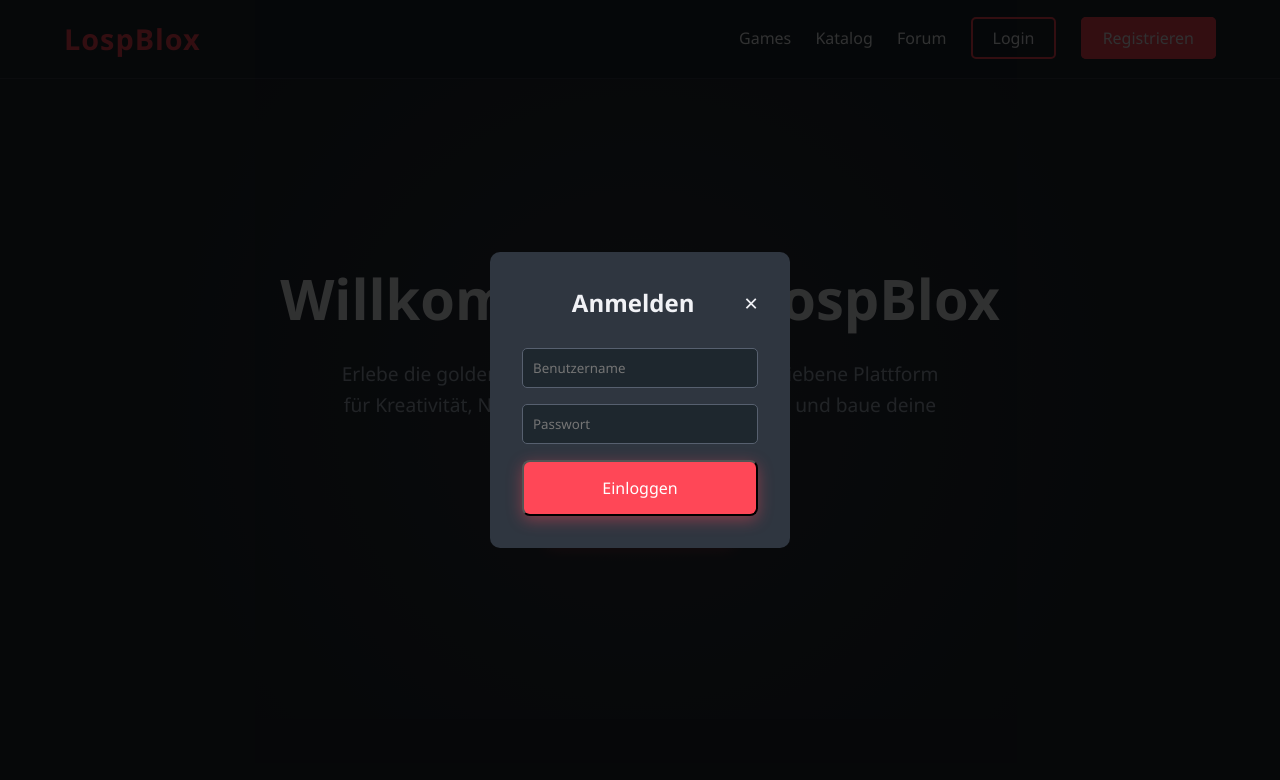
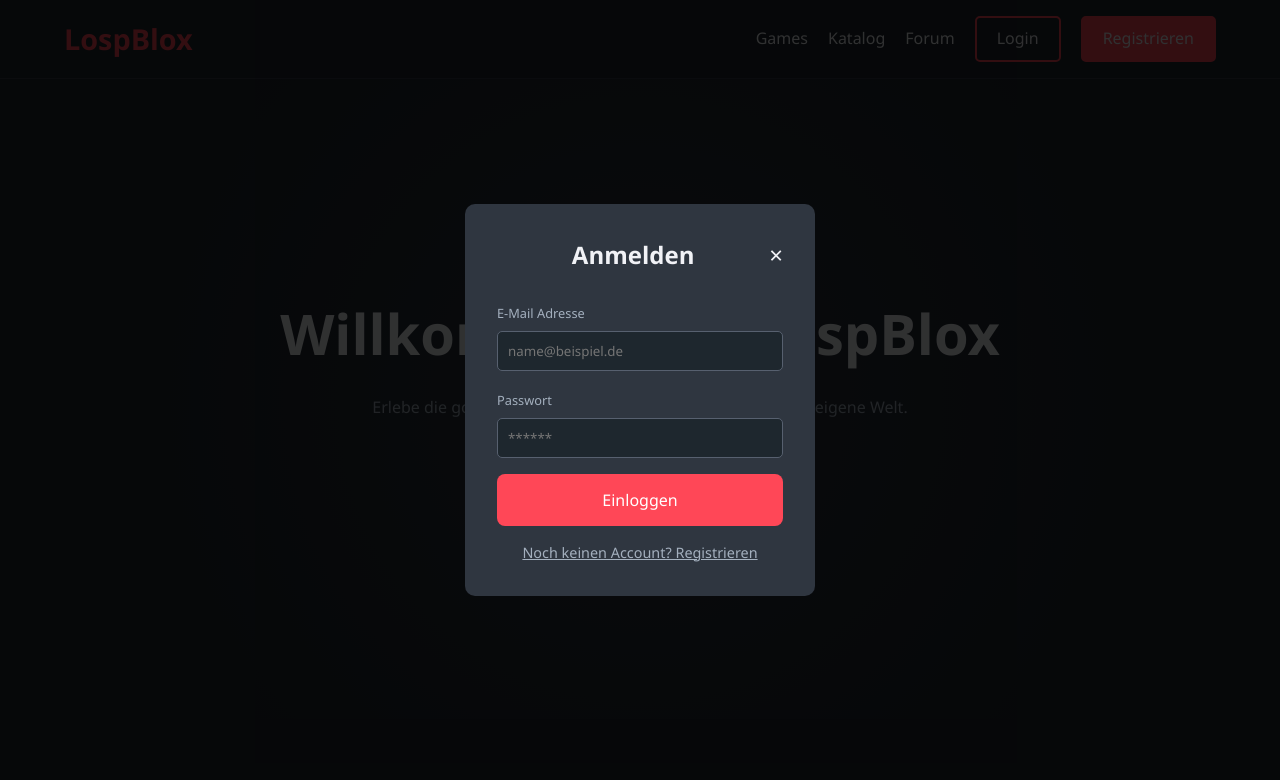
Before and after one commit to LospashRevival/lospashRev.com, a plain HTML site: page lospblox.html in a window 1280 px wide. Both pictures are taken after a click on the link "Login". Shown: the top 780 px of the page. Drawn offline with Linux system fonts and the light colour scheme; no server answers.

Commit message:
Update lospblox.html

```diff
--- a/lospblox.html
+++ b/lospblox.html
@@ -5,184 +5,65 @@
     <meta name="viewport" content="width=device-width, initial-scale=1.0">
     <title>LospBlox - Rewrite History</title>
     <style>
-        /* --- CSS STYLING --- */
+        /* --- CSS STYLING (Unverändert modern) --- */
         :root {
-            --primary: #ff4757; /* Ein kräftiges Rot für Akzente */
+            --primary: #ff4757;
             --bg-dark: #1e272e;
             --bg-card: #2f3640;
             --text-main: #f1f2f6;
             --text-muted: #a4b0be;
+            --success: #2ed573;
         }
 
-        * {
-            margin: 0;
-            padding: 0;
-            box-sizing: border-box;
-            font-family: 'Segoe UI', Tahoma, Geneva, Verdana, sans-serif;
-        }
-
-        body {
-            background-color: var(--bg-dark);
-            color: var(--text-main);
-            line-height: 1.6;
-        }
+        * { margin: 0; padding: 0; box-sizing: border-box; font-family: 'Segoe UI', sans-serif; }
+        body { background-color: var(--bg-dark); color: var(--text-main); line-height: 1.6; }
 
         /* Navigation */
         nav {
-            display: flex;
-            justify-content: space-between;
-            align-items: center;
-            padding: 1rem 5%;
-            background-color: rgba(30, 39, 46, 0.95);
-            border-bottom: 1px solid #353b48;
-            position: sticky;
-            top: 0;
-            z-index: 100;
+            display: flex; justify-content: space-between; align-items: center; padding: 1rem 5%;
+            background-color: rgba(30, 39, 46, 0.95); border-bottom: 1px solid #353b48;
+            position: sticky; top: 0; z-index: 100;
         }
+        .logo { font-size: 1.8rem; font-weight: bold; color: var(--primary); }
+        .nav-links { display: flex; align-items: center; }
+        .nav-links a { color: var(--text-main); text-decoration: none; margin-left: 20px; transition: 0.3s; cursor: pointer; }
+        .nav-links a:hover { color: var(--primary); }
 
-        .logo {
-            font-size: 1.8rem;
-            font-weight: bold;
-            color: var(--primary);
-            letter-spacing: 1px;
+        /* Auth Buttons */
+        .auth-buttons { display: flex; }
+        .user-info { display: none; align-items: center; gap: 10px; }
+        .btn-login { border: 2px solid var(--primary); padding: 8px 20px; border-radius: 5px; }
+        .btn-register { background-color: var(--primary); border: 2px solid var(--primary); padding: 8px 20px; border-radius: 5px; margin-left: 10px; }
+        .btn-logout { border: 1px solid #57606f; padding: 5px 10px; border-radius: 5px; font-size: 0.8rem; }
+
+        /* Hero */
+        .hero {
+            height: 80vh; display: flex; flex-direction: column; justify-content: center; align-items: center; text-align: center;
+            background: radial-gradient(circle at center, #2f3640 0%, #1e272e 70%); padding: 0 20px;
         }
+        .hero h1 { font-size: 3.5rem; margin-bottom: 1rem; }
+        .hero p { color: var(--text-muted); max-width: 600px; margin-bottom: 2rem; }
+        .cta-button {
+            background-color: var(--primary); color: white; padding: 15px 40px; font-size: 1.2rem;
+            text-decoration: none; border-radius: 8px; transition: transform 0.2s; border: none; cursor: pointer;
+        }
+        .cta-button:hover { transform: scale(1.05); }
 
-        .nav-links a {
-            color: var(--text-main);
-            text-decoration: none;
-            margin-left: 20px;
-            font-weight: 500;
-            transition: 0.3s;
+        /* Modal */
+        .modal {
+            display: none; position: fixed; top: 0; left: 0; width: 100%; height: 100%;
+            background: rgba(0,0,0,0.8); justify-content: center; align-items: center; z-index: 1000;
         }
-
-        .nav-links a:hover {
-            color: var(--primary);
+        .modal-content { background: var(--bg-card); padding: 2rem; border-radius: 10px; width: 350px; text-align: center; }
+        .input-group { margin-bottom: 1rem; text-align: left; }
+        .input-group label { font-size: 0.8rem; color: var(--text-muted); }
+        .input-group input {
+            width: 100%; padding: 10px; background: var(--bg-dark); border: 1px solid #57606f;
+            color: white; border-radius: 5px; margin-top: 5px;
         }
-
-        .btn-login {
-            background-color: transparent;
-            border: 2px solid var(--primary);
-            padding: 8px 20px;
-            border-radius: 5px;
-            cursor: pointer;
-        }
-
-        .btn-register {
-            background-color: var(--primary);
-            border: 2px solid var(--primary);
-            padding: 8px 20px;
-            border-radius: 5px;
-            margin-left: 10px;
-            cursor: pointer;
-        }
-
-        /* Hero Section */
-        .hero {
-            height: 80vh;
-            display: flex;
-            flex-direction: column;
-            justify-content: center;
-            align-items: center;
-            text-align: center;
-            background: radial-gradient(circle at center, #2f3640 0%, #1e272e 70%);
-            padding: 0 20px;
-        }
-
-        .hero h1 {
-            font-size: 3.5rem;
-            margin-bottom: 1rem;
-        }
-
-        .hero p {
-            font-size: 1.2rem;
-            color: var(--text-muted);
-            max-width: 600px;
-            margin-bottom: 2rem;
-        }
-
-        .cta-button {
-            background-color: var(--primary);
-            color: white;
-            padding: 15px 40px;
-            font-size: 1.2rem;
-            text-decoration: none;
-            border-radius: 8px;
-            transition: transform 0.2s;
-            box-shadow: 0 4px 15px rgba(255, 71, 87, 0.4);
-        }
-
-        .cta-button:hover {
-            transform: scale(1.05);
-        }
-
-        /* Features / Stats */
-        .features {
-            display: grid;
-            grid-template-columns: repeat(auto-fit, minmax(250px, 1fr));
-            gap: 2rem;
-            padding: 4rem 10%;
-        }
-
-        .card {
-            background-color: var(--bg-card);
-            padding: 2rem;
-            border-radius: 10px;
-            text-align: center;
-            box-shadow: 0 4px 6px rgba(0,0,0,0.1);
-        }
-
-        .card h3 {
-            margin-bottom: 10px;
-            color: var(--primary);
-        }
-
-        /* Footer */
-        footer {
-            text-align: center;
-            padding: 2rem;
-            background-color: #151b20;
-            color: var(--text-muted);
-            font-size: 0.9rem;
-            margin-top: 2rem;
-        }
-
-        /* Modal (Login Pop-up Mockup) */
-        .modal {
-            display: none;
-            position: fixed;
-            top: 0; left: 0; width: 100%; height: 100%;
-            background: rgba(0,0,0,0.8);
-            justify-content: center;
-            align-items: center;
-            z-index: 1000;
-        }
-
-        .modal-content {
-            background: var(--bg-card);
-            padding: 2rem;
-            border-radius: 10px;
-            width: 300px;
-            text-align: center;
-        }
-
-        .input-group {
-            margin-bottom: 1rem;
-        }
-
-        .input-group input {
-            width: 100%;
-            padding: 10px;
-            background: var(--bg-dark);
-            border: 1px solid #57606f;
-            color: white;
-            border-radius: 5px;
-        }
-
-        .close-btn {
-            float: right;
-            cursor: pointer;
-            font-size: 1.5rem;
-        }
+        .close-btn { float: right; cursor: pointer; font-size: 1.5rem; }
+        .switch-mode { margin-top: 15px; font-size: 0.9rem; color: var(--text-muted); cursor: pointer; text-decoration: underline; }
+        .error-msg { color: #ff4757; font-size: 0.8rem; margin-bottom: 10px; display: none; }
 
     </style>
 </head>
@@ -194,70 +75,199 @@
             <a href="#">Games</a>
             <a href="#">Katalog</a>
             <a href="#">Forum</a>
-            <a href="#" onclick="openModal()" class="btn-login">Login</a>
-            <a href="#" class="btn-register">Registrieren</a>
+
+            <div class="auth-buttons" id="auth-logged-out">
+                <a onclick="openModal('login')" class="btn-login">Login</a>
+                <a onclick="openModal('register')" class="btn-register">Registrieren</a>
+            </div>
+
+            <div class="user-info" id="auth-logged-in">
+                <span id="username-display">Spieler</span>
+                <span style="color: #2ed573; font-size: 0.9rem;">● Online</span>
+                <button onclick="logoutUser()" class="btn-logout">Logout</button>
+            </div>
         </div>
     </nav>
 
     <section class="hero">
-        <h1>Willkommen bei LospBlox</h1>
-        <p>Erlebe die goldene Ära neu. Eine Community-getriebene Plattform für Kreativität, Nostalgie und Spaß. Tritt heute bei und baue deine eigene Welt.</p>
-        <a href="#" class="cta-button" onclick="alert('Client Download ist noch nicht verfügbar!')">Jetzt Spielen</a>
+        <h1 id="hero-title">Willkommen bei LospBlox</h1>
+        <p>Erlebe die goldene Ära neu. Tritt heute bei und baue deine eigene Welt.</p>
+        <button class="cta-button" onclick="downloadClient()">Client Herunterladen</button>
     </section>
 
-    <section class="features">
-        <div class="card">
-            <h3>2016 Client</h3>
-            <p>Wir nutzen eine stabile und sichere Version des klassischen Clients für maximale Nostalgie.</p>
-        </div>
-        <div class="card">
-            <h3>Custom Economy</h3>
-            <p>Verdiene LospBux durch Spielen und Handeln. Ein komplett neues Wirtschaftssystem.</p>
-        </div>
-        <div class="card">
-            <h3>Sicherheit</h3>
-            <p>Deine Daten sind bei uns sicher. Wir nutzen modernes Hashing und Security-Standards.</p>
-        </div>
-    </section>
-
-    <div class="modal" id="loginModal">
+    <div class="modal" id="authModal">
         <div class="modal-content">
             <span class="close-btn" onclick="closeModal()">&times;</span>
-            <h2>Anmelden</h2>
+            <h2 id="modal-title">Anmelden</h2>
             <br>
+            <p class="error-msg" id="error-message"></p>
+
             <div class="input-group">
-                <input type="text" placeholder="Benutzername">
+                <label>E-Mail Adresse</label>
+                <input type="email" id="email" placeholder="name@beispiel.de">
             </div>
+
             <div class="input-group">
-                <input type="password" placeholder="Passwort">
+                <label>Passwort</label>
+                <input type="password" id="password" placeholder="******">
             </div>
-            <button class="cta-button" style="width: 100%; font-size: 1rem;">Einloggen</button>
+
+            <button class="cta-button" style="width: 100%; font-size: 1rem;" id="auth-action-btn" onclick="handleAuth()">Einloggen</button>
+
+            <p class="switch-mode" id="switch-text" onclick="toggleAuthMode()">Noch keinen Account? Registrieren</p>
         </div>
     </div>
 
-    <footer>
-        <p>&copy; 2024 LospBlox. Nicht verbunden mit Roblox Corporation.</p>
-        <p>Dies ist ein Fan-Projekt.</p>
-    </footer>
+    <script type="module">
+        // Importiere Firebase Module
+        import { initializeApp } from "https://www.gstatic.com/firebasejs/10.7.1/firebase-app.js";
+        import { getAuth, createUserWithEmailAndPassword, signInWithEmailAndPassword, onAuthStateChanged, signOut } from "https://www.gstatic.com/firebasejs/10.7.1/firebase-auth.js";
 
-    <script>
-        const modal = document.getElementById('loginModal');
+        // --- KONFIGURATION START ---
+        // 1. Gehe in deine Firebase Console
+        // 2. Kopiere den "firebaseConfig"-Block
+        // 3. Ersetze den Block hier unten:
 
-        function openModal() {
+        const firebaseConfig = {
+            // FÜGE HIER DEINEN FIREBASE CONFIG CODE EIN!
+            // Beispiel:
+            // apiKey: "AIzaSyD...",
+            // authDomain: "lospblox.firebaseapp.com",
+            // projectId: "lospblox",
+            // ...
+        };
+
+        // --- KONFIGURATION ENDE ---
+
+        // Firebase starten
+        const app = initializeApp(firebaseConfig);
+        const auth = getAuth(app);
+
+        // Globale Variablen für UI
+        window.isLoginMode = true;
+
+        // Modal Steuerung
+        window.openModal = function(mode) {
+            const modal = document.getElementById('authModal');
             modal.style.display = 'flex';
+            if(mode === 'register') {
+                window.isLoginMode = false;
+            } else {
+                window.isLoginMode = true;
+            }
+            updateModalUI();
         }
 
-        function closeModal() {
-            modal.style.display = 'none';
+        window.closeModal = function() {
+            document.getElementById('authModal').style.display = 'none';
+            document.getElementById('error-message').style.display = 'none';
         }
 
-        // Schließen wenn man neben das Modal klickt
+        window.toggleAuthMode = function() {
+            window.isLoginMode = !window.isLoginMode;
+            updateModalUI();
+        }
+
+        function updateModalUI() {
+            const title = document.getElementById('modal-title');
+            const btn = document.getElementById('auth-action-btn');
+            const switchText = document.getElementById('switch-text');
+
+            if (window.isLoginMode) {
+                title.innerText = "Anmelden";
+                btn.innerText = "Einloggen";
+                switchText.innerText = "Noch keinen Account? Registrieren";
+            } else {
+                title.innerText = "Registrieren";
+                btn.innerText = "Account erstellen";
+                switchText.innerText = "Bereits einen Account? Einloggen";
+            }
+        }
+
+        // Auth Logic (Login / Register)
+        window.handleAuth = function() {
+            const email = document.getElementById('email').value;
+            const password = document.getElementById('password').value;
+            const errorMsg = document.getElementById('error-message');
+
+            if(!email || !password) {
+                errorMsg.innerText = "Bitte fülle alle Felder aus.";
+                errorMsg.style.display = 'block';
+                return;
+            }
+
+            if (window.isLoginMode) {
+                // LOGIN
+                signInWithEmailAndPassword(auth, email, password)
+                    .then((userCredential) => {
+                        window.closeModal();
+                        console.log("Eingeloggt:", userCredential.user);
+                    })
+                    .catch((error) => {
+                        errorMsg.innerText = "Fehler: " + error.message;
+                        errorMsg.style.display = 'block';
+                    });
+            } else {
+                // REGISTER
+                createUserWithEmailAndPassword(auth, email, password)
+                    .then((userCredential) => {
+                        window.closeModal();
+                        alert("Account erfolgreich erstellt! Du bist jetzt eingeloggt.");
+                    })
+                    .catch((error) => {
+                        errorMsg.innerText = "Fehler: " + error.message;
+                        errorMsg.style.display = 'block';
+                    });
+            }
+        }
+
+        // Logout
+        window.logoutUser = function() {
+            signOut(auth).then(() => {
+                alert("Erfolgreich ausgeloggt.");
+            });
+        }
+
+        // Benutzerstatus überwachen (Checkt ob eingeloggt oder nicht)
+        onAuthStateChanged(auth, (user) => {
+            const loggedOutDiv = document.getElementById('auth-logged-out');
+            const loggedInDiv = document.getElementById('auth-logged-in');
+            const userDisplay = document.getElementById('username-display');
+            const heroTitle = document.getElementById('hero-title');
+
+            if (user) {
+                // User ist eingeloggt
+                loggedOutDiv.style.display = 'none';
+                loggedInDiv.style.display = 'flex';
+                // Da wir nur Email haben, nehmen wir den Teil vor dem @ als Namen
+                const name = user.email.split('@')[0];
+                userDisplay.innerText = name;
+                heroTitle.innerText = "Willkommen zurück, " + name + "!";
+            } else {
+                // User ist ausgeloggt
+                loggedOutDiv.style.display = 'flex';
+                loggedInDiv.style.display = 'none';
+                heroTitle.innerText = "Willkommen bei LospBlox";
+            }
+        });
+
+        window.downloadClient = function() {
+            const user = auth.currentUser;
+            if(user) {
+                alert("Download startet... (Fake - Hier würde die .exe kommen)");
+            } else {
+                alert("Du musst eingeloggt sein, um den Client herunterzuladen!");
+                window.openModal('login');
+            }
+        }
+
+        // Modal schließen bei Klick daneben
         window.onclick = function(event) {
+            const modal = document.getElementById('authModal');
             if (event.target == modal) {
-                closeModal();
+                window.closeModal();
             }
         }
     </script>
-
 </body>
 </html>
```
